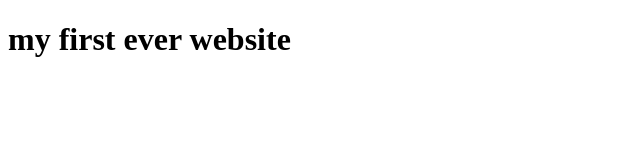
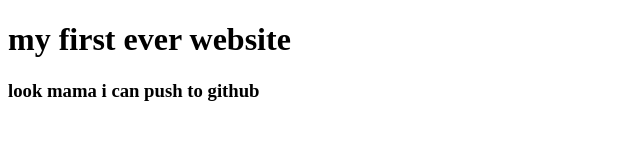
Before and after one commit to Bhupratim715/my-first-website, a plain HTML site: page index.html in a window 1280 px wide. Shown: the whole page, without its empty margins (0-640 px from the left). Drawn offline with Linux system fonts and the light colour scheme.

Commit message:
learned github

```diff
--- a/index.html
+++ b/index.html
@@ -8,5 +8,6 @@
 </head>
 <body>
     <h1>my first ever website</h1>
+    <h3>look mama i can push to github</h3>
 </body>
 </html>
```
